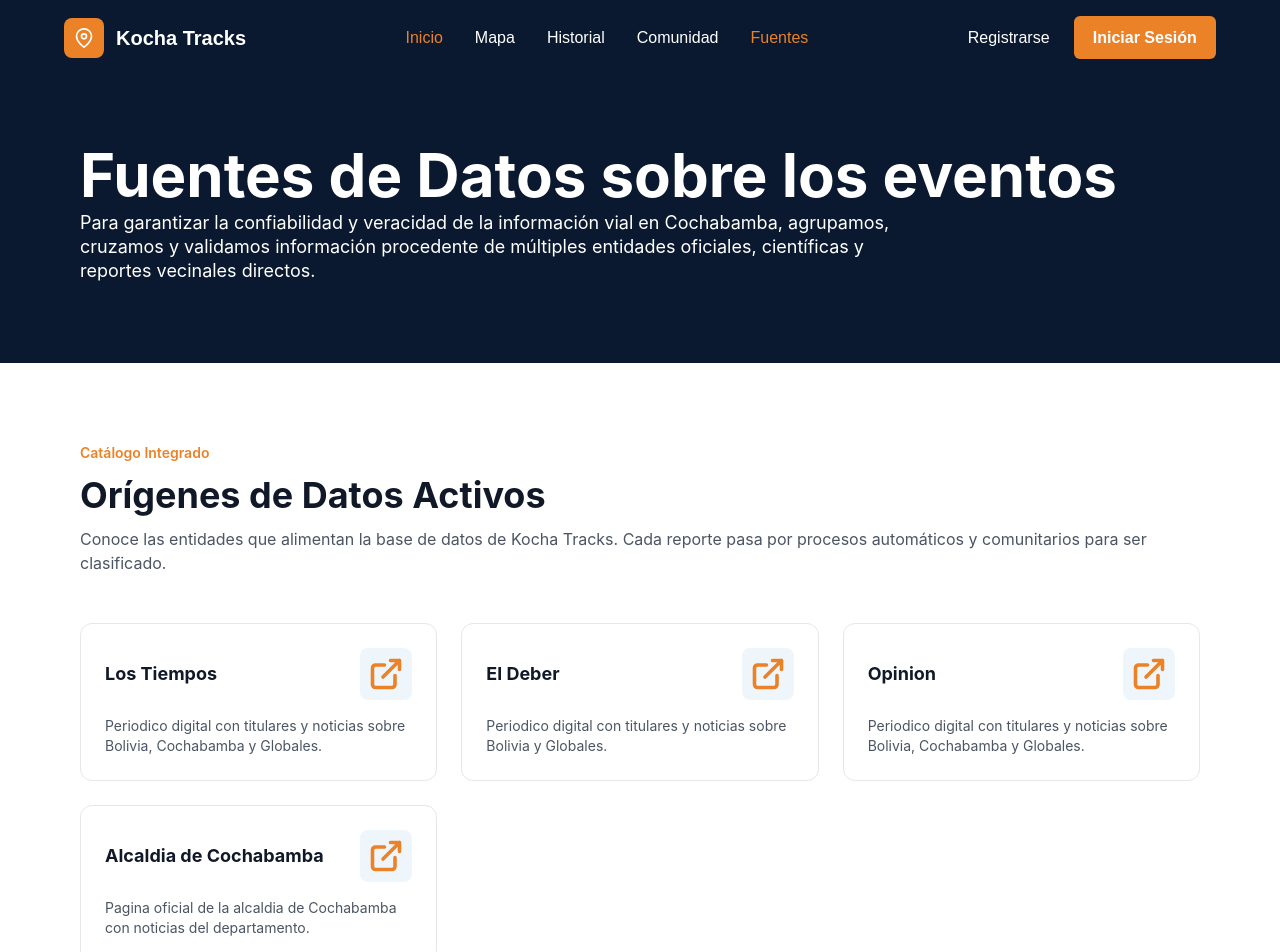
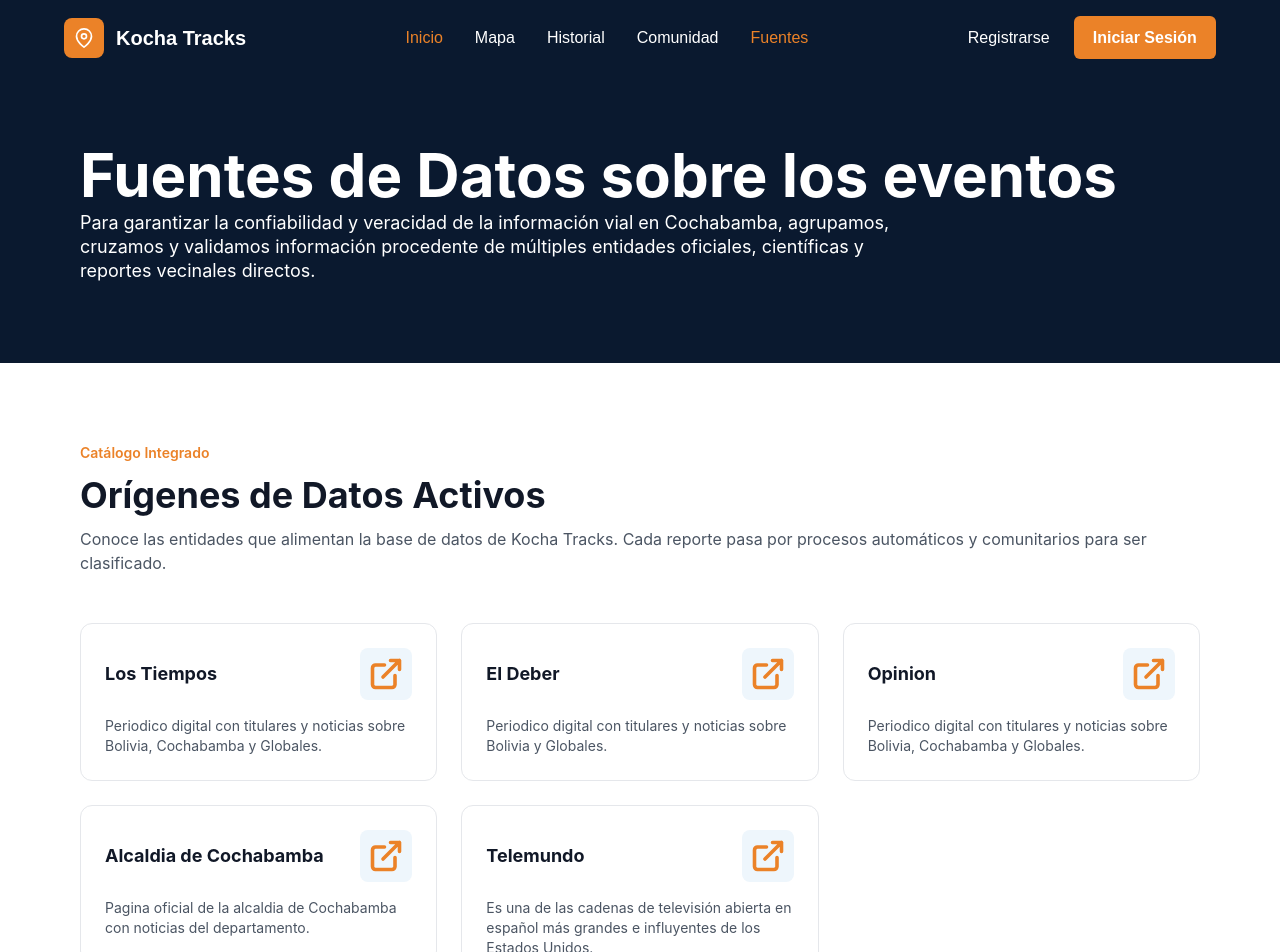
Before and after one commit to huascar-riv0126/kocha-tracks, an Angular app in the folder angular-frontend/: page /fuentes in a window 1280 px wide. Shown: the top 952 px of the page. Built offline with nearby package versions, Linux system fonts and the light colour scheme; a web font is replaced by a local one.

Commit message:
feat frontend agregar tarjeta de Telemundo en la vista de fuentes

```diff
--- a/angular-frontend/src/app/sources-page/sources-service.ts
+++ b/angular-frontend/src/app/sources-page/sources-service.ts
@@ -32,6 +32,12 @@ export class SourcesService {
       url: 'https://www.cochabamba.bo/noticias',
       description: 'Pagina oficial de la alcaldia de Cochabamba con noticias del departamento.'
     },
+    {
+      id: 5,
+      name: 'Telemundo',
+      url: 'https://www.telemundo.com',
+      description: 'Es una de las cadenas de televisión abierta en español más grandes e influyentes de los Estados Unidos.'
+    },
   ];
 
   getSources(): Observable<Source[]> {
```
